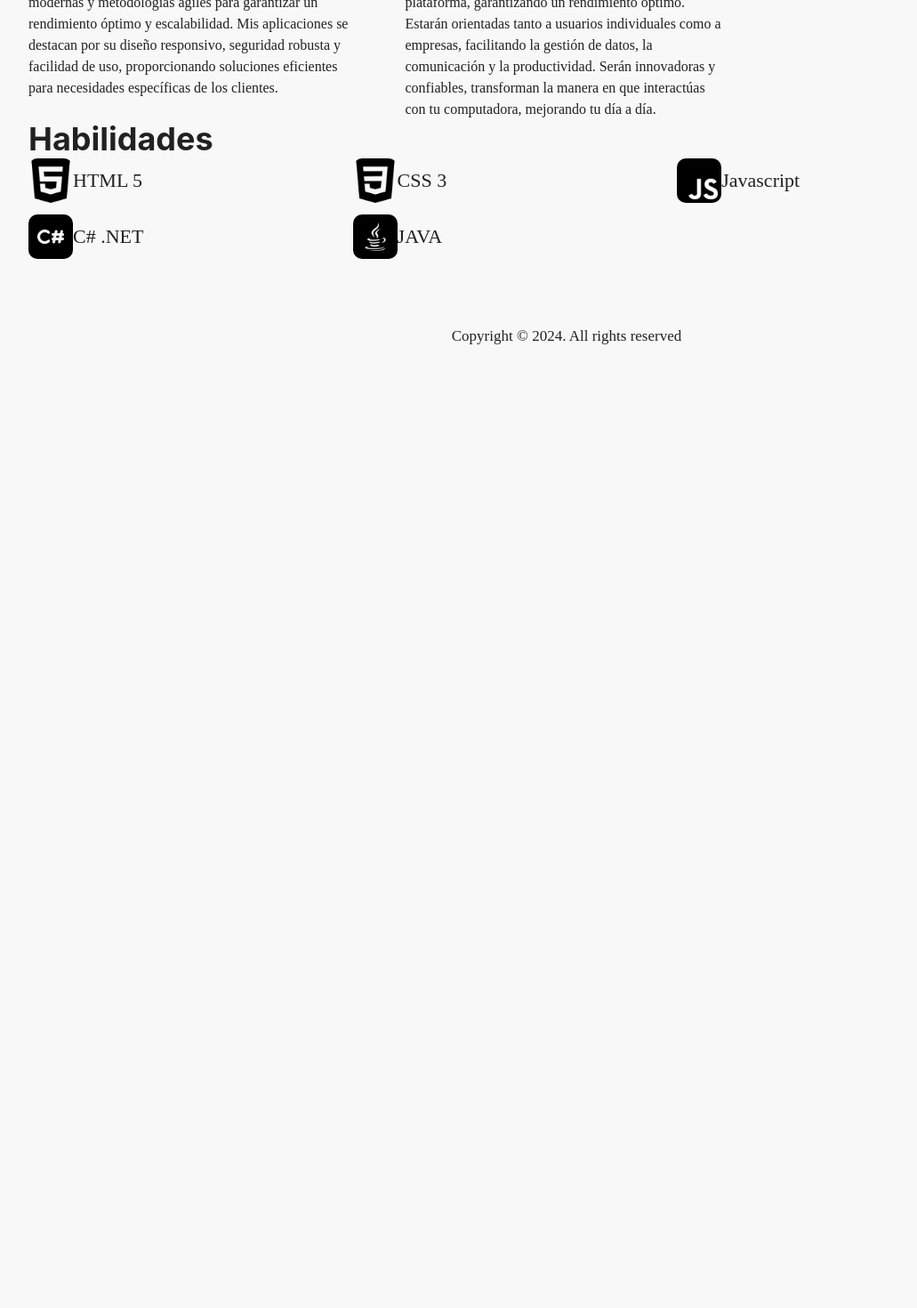
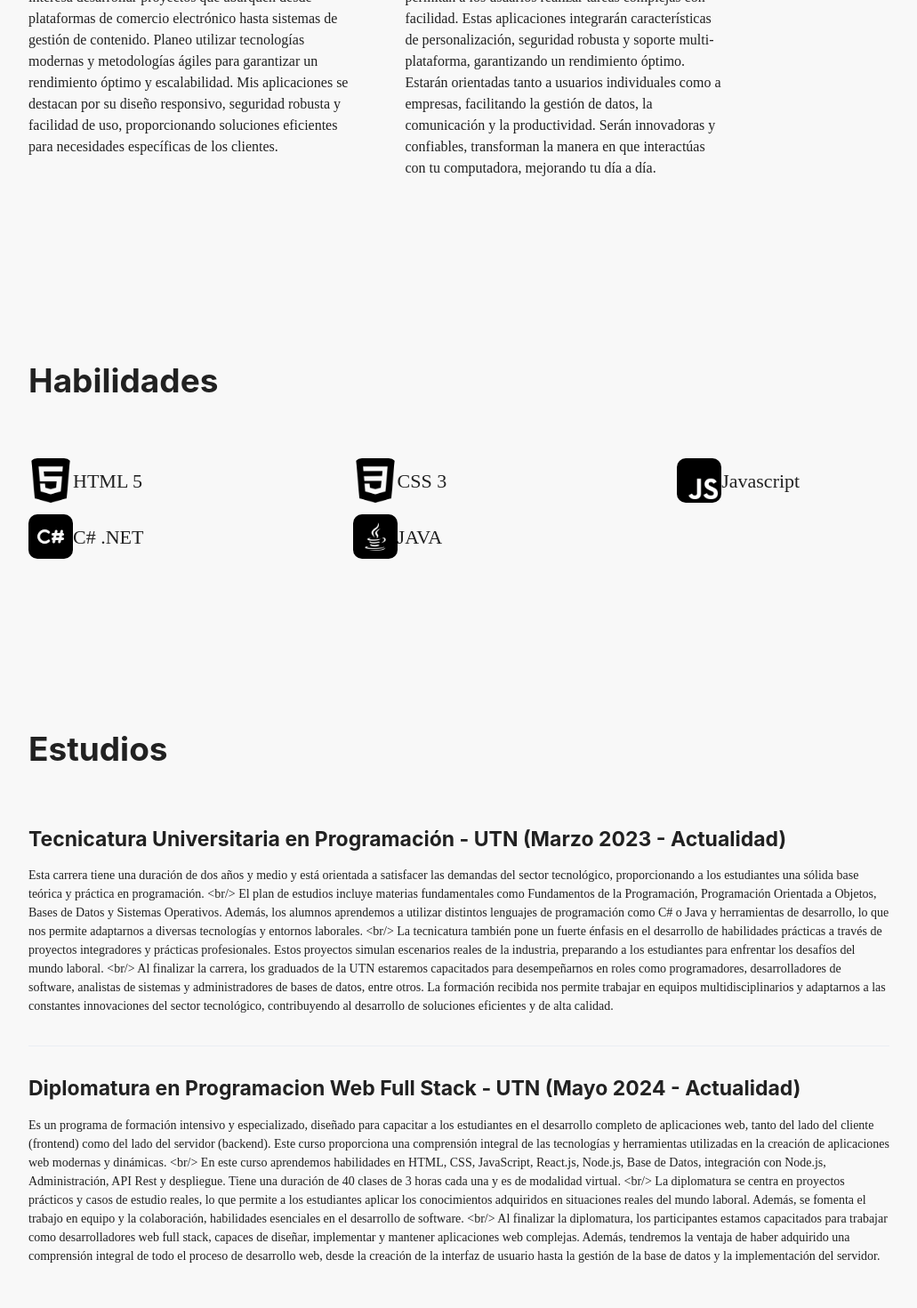
Before and after one commit to abellamatias/portfolio-react, a React (Vite) app: page / in a window 1280 px wide. Shown: the part 1140-2610 px from the top of the page at 89% size, without its empty margins (3-1034 px from the left). Before the commit the page ends 1618 px from the top, so only its background shows below. Built offline with nearby package versions, Linux system fonts and the light colour scheme.

Commit message:
Listo estudios. Falta acomodar espaciados

```diff
--- a/src/Components/container/GeneralContainer.jsx
+++ b/src/Components/container/GeneralContainer.jsx
@@ -1,4 +1,4 @@
-import { Box, Flex } from '@chakra-ui/react'
+import { Flex } from '@chakra-ui/react'
 import React from 'react'
 import Header from '../Header/Header'
 import Footer from '../footer/Footer'
--- a/src/Components/main/TempMain.jsx
+++ b/src/Components/main/TempMain.jsx
@@ -3,6 +3,7 @@ import React from 'react'
 import Hero from './hero/Hero'
 import Servicios from './servicios/Servicios'
 import Habilidades from './habilidades/Habilidades'
+import Estudios from './estudios/Estudios'
 
 function TempMain() {
   return (
@@ -10,6 +11,7 @@ function TempMain() {
         <Hero/>
         <Servicios/>
         <Habilidades/>
+        <Estudios/>
     </Box>
   )
 }
--- /dev/null
+++ b/src/Components/main/estudios/Estudio.jsx
@@ -0,0 +1,15 @@
+import { Box, Heading, Text } from '@chakra-ui/react'
+import React from 'react'
+
+const Estudio =({title, content}) => {
+  return (
+
+        <Box as='section' >
+            <Heading as='h4' fontSize='23px' m='0 0 16px 0'>{title} </Heading>
+            <Text m='0' fontSize='14'> {content} </Text>
+        </Box>
+
+  )
+}
+
+export default Estudio
--- /dev/null
+++ b/src/Components/main/estudios/Estudios.jsx
@@ -0,0 +1,32 @@
+import { Divider, Flex, Heading, Box } from '@chakra-ui/react'
+import React from 'react'
+import Estudio from './Estudio'
+
+function Estudios() {
+
+    let estudios = [
+        {
+            "title":"Tecnicatura Universitaria en Programación - UTN (Marzo 2023 - Actualidad)",
+            "content": "Esta carrera tiene una duración de dos años y medio y está orientada a satisfacer las demandas del sector tecnológico, proporcionando a los estudiantes una sólida base teórica y práctica en programación. <br/> El plan de estudios incluye materias fundamentales como Fundamentos de la Programación, Programación Orientada a Objetos, Bases de Datos y Sistemas Operativos. Además, los alumnos aprendemos a utilizar distintos lenguajes de programación como C# o Java y herramientas de desarrollo, lo que nos permite adaptarnos a diversas tecnologías y entornos laborales. <br/> La tecnicatura también pone un fuerte énfasis en el desarrollo de habilidades prácticas a través de proyectos integradores y prácticas profesionales. Estos proyectos simulan escenarios reales de la industria, preparando a los estudiantes para enfrentar los desafíos del mundo laboral. <br/>  Al finalizar la carrera, los graduados de la UTN estaremos capacitados para desempeñarnos en roles como programadores, desarrolladores de software, analistas de sistemas y administradores de bases de datos, entre otros. La formación recibida nos permite trabajar en equipos multidisciplinarios y adaptarnos a las constantes innovaciones del sector tecnológico, contribuyendo al desarrollo de soluciones eficientes y de alta calidad."
+        },
+        {
+            "title":"Diplomatura en Programacion Web Full Stack - UTN (Mayo 2024 - Actualidad)",
+            "content": "Es un programa de formación intensivo y especializado, diseñado para capacitar a los estudiantes en el desarrollo completo de aplicaciones web, tanto del lado del cliente (frontend) como del lado del servidor (backend). Este curso proporciona una comprensión integral de las tecnologías y herramientas utilizadas en la creación de aplicaciones web modernas y dinámicas. <br/> En este curso aprendemos habilidades en HTML, CSS, JavaScript, React.js, Node.js, Base de Datos, integración con Node.js, Administración, API Rest y despliegue. Tiene una duración de 40 clases de 3 horas cada una y es de modalidad virtual. <br/> La diplomatura se centra en proyectos prácticos y casos de estudio reales, lo que permite a los estudiantes aplicar los conocimientos adquiridos en situaciones reales del mundo laboral. Además, se fomenta el trabajo en equipo y la colaboración, habilidades esenciales en el desarrollo de software. <br/> Al finalizar la diplomatura, los participantes estamos capacitados para trabajar como desarrolladores web full stack, capaces de diseñar, implementar y mantener aplicaciones web complejas. Además, tendremos la ventaja de haber adquirido una comprensión integral de todo el proceso de desarrollo web, desde la creación de la interfaz de usuario hasta la gestión de la base de datos y la implementación del servidor."
+        },
+    ]
+
+  return (
+    // <!-- Estudios -->
+                <Box as='section' w='80%' >
+                <Heading as='h2' size='xl' mt='0' mb='65px' pt='205px' fontSize='37px'>Estudios</Heading>
+                {estudios.map((estudio, index) => (
+                    <React.Fragment key={index}>
+                    <Estudio title={estudio.title} content={estudio.content} />
+                    {index < estudios.length - 1 && <Divider m='34px 0'/>}
+                  </React.Fragment>))}
+
+                </Box>
+  )
+}
+
+export default Estudios
--- a/src/Components/main/habilidades/Habilidades.jsx
+++ b/src/Components/main/habilidades/Habilidades.jsx
@@ -31,7 +31,7 @@ function Habilidades() {
 
   return (
                 <Box as='section' w='80%'>
-                    <Heading as='h2' size='xl'>Habilidades</Heading>
+                    <Heading as='h2' size='xl' mt='0' mb='65px' pt='205px' fontSize='37px'>Habilidades</Heading>
 
                     <Grid templateColumns='repeat(3, 1fr)' gap='13%'>
 
--- a/src/Components/main/servicios/Servicios.jsx
+++ b/src/Components/main/servicios/Servicios.jsx
@@ -21,7 +21,7 @@ function Servicios() {
   return (
     // <!-- Servicios -->
             <Box as='section'>
-                <Heading as='h2' size='xl' pt='170px'>¿Qué hago?</Heading>
+                <Heading as='h2' size='xl' pt='170px' mt='0' mb='65px' fontSize='37px'>¿Qué hago?</Heading>
                 <Flex as='section' gap='5%'>
                     {/* <!-- Cards --> */}
                     {services.map((service, index) =>(
```
